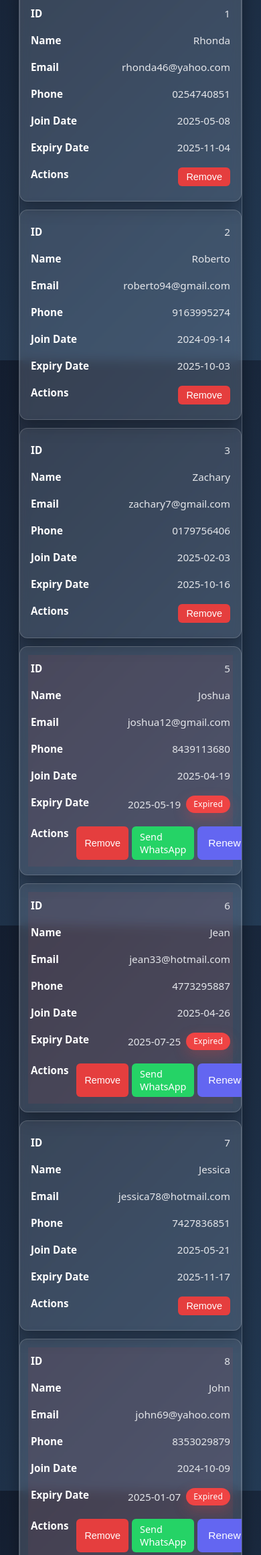
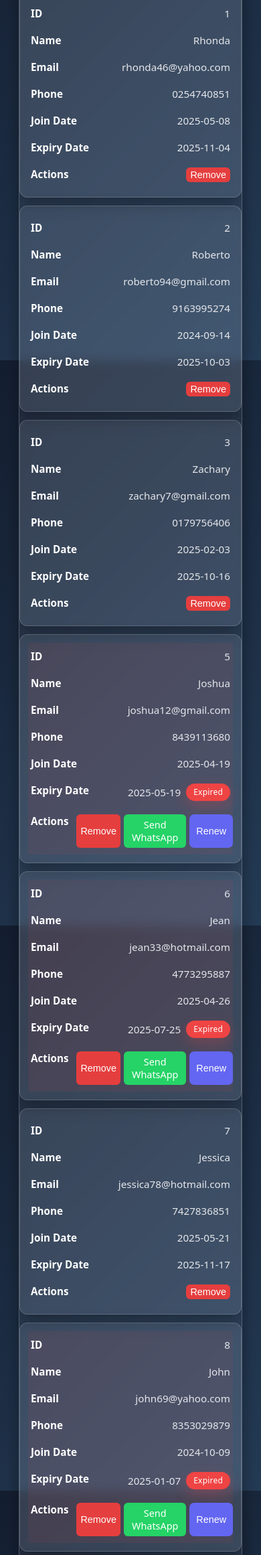
Before and after one commit to vpnnawal02/gym-management-system, a Flask app: page /dashboard in a window 390 px wide. Shown: the part 306-2628 px from the top of the page at 67% size. Run offline with Flask 3, Linux system fonts and the light colour scheme.

Commit message:
Fixed mobile view buttons

```diff
--- a/static/css/dashboard.css
+++ b/static/css/dashboard.css
@@ -437,6 +437,21 @@
     thead th {
         padding: 5px 7px;
     }
+
+    .btn-remove {
+        padding: 3px 6px;
+        font-size: 0.9rem;
+    }
+
+    .btn-whatsapp {
+        padding: 0;
+        font-size: 0.9rem;
+        text-align: center;
+    }
+
+    .btn-renew {
+        padding: 6px 10px;
+        font-size: 0.9rem;
     }
 
     /* Subtle focus-visible outline for keyboard users */
```
Lines whose indentation alone changed are shown as unchanged.
